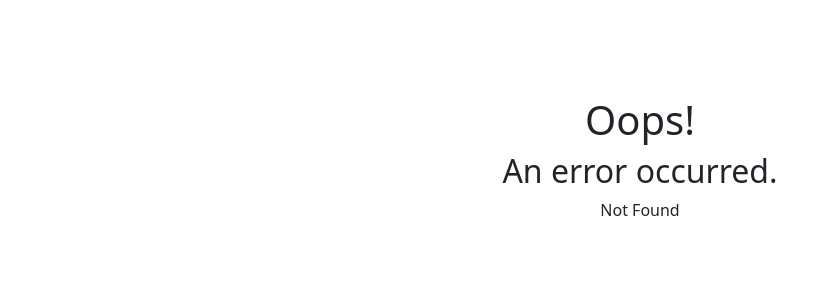
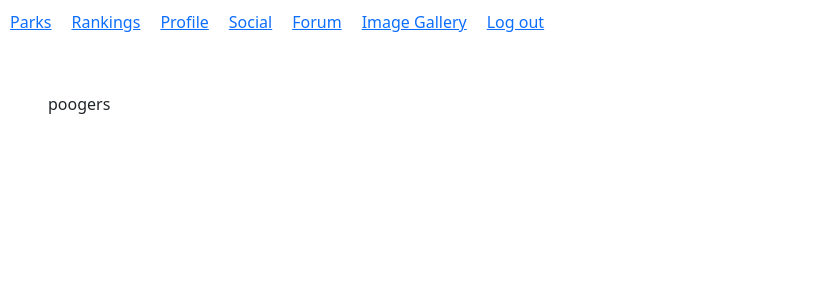
Before and after one commit to RyanAndersonG64/capstone-client, a React (Vite) app: page /social in a window 1280 px wide. Before the commit this address had no page. Shown: the top 300 px of the page, without its empty margins (0-828 px from the left). Built offline with nearby package versions, Linux system fonts and the light colour scheme; sample sign-in values are in the browser's storage.

Commit message:
added social page

```diff
--- a/src/Header.jsx
+++ b/src/Header.jsx
@@ -13,7 +13,7 @@ function Header() {
       <Link style={{ marginRight: 20 }}to='/app'>Parks</Link>
       <Link style={{ marginRight: 20 }} to='/rankings'>Rankings</Link>
       <Link style={{ marginRight: 20 }} to='/profile'>Profile</Link>
-      {/* <Link style={{ marginRight: 20 }} to='/'>Social</Link> */}
+      <Link style={{ marginRight: 20 }} to='/social'>Social</Link>
       <Link style={{ marginRight: 20 }} to='/forum'>Forum</Link>
       <Link style={{ marginRight: 20 }} to='/imagegallery'>Image Gallery</Link>
       <Link style={{ marginRight: 20 }}
--- a/src/main.jsx
+++ b/src/main.jsx
@@ -34,7 +34,7 @@ import PersonalRanking from './PersonalRanking'
 import Rankings from './Rankings'
 import Forum from './Forum'
 import ImageGallery from './ImageGallery'
-
+import Social from './Social'
 
 function Layout() {
   return (
@@ -103,6 +103,10 @@ const router = createBrowserRouter([
       {
         path: '/imagegallery',
         element: <Protected component = {<ImageGallery />} />
+      },
+      {
+        path: '/social',
+        element: <Protected component = {<Social />} />
       },
     ],
   }
--- /dev/null
+++ b/src/social.jsx
@@ -0,0 +1,13 @@
+
+
+const Social = () => {
+
+    return (
+        <div className="p-5">
+            poogers
+        </div>
+    )
+
+}
+
+export default Social
```
